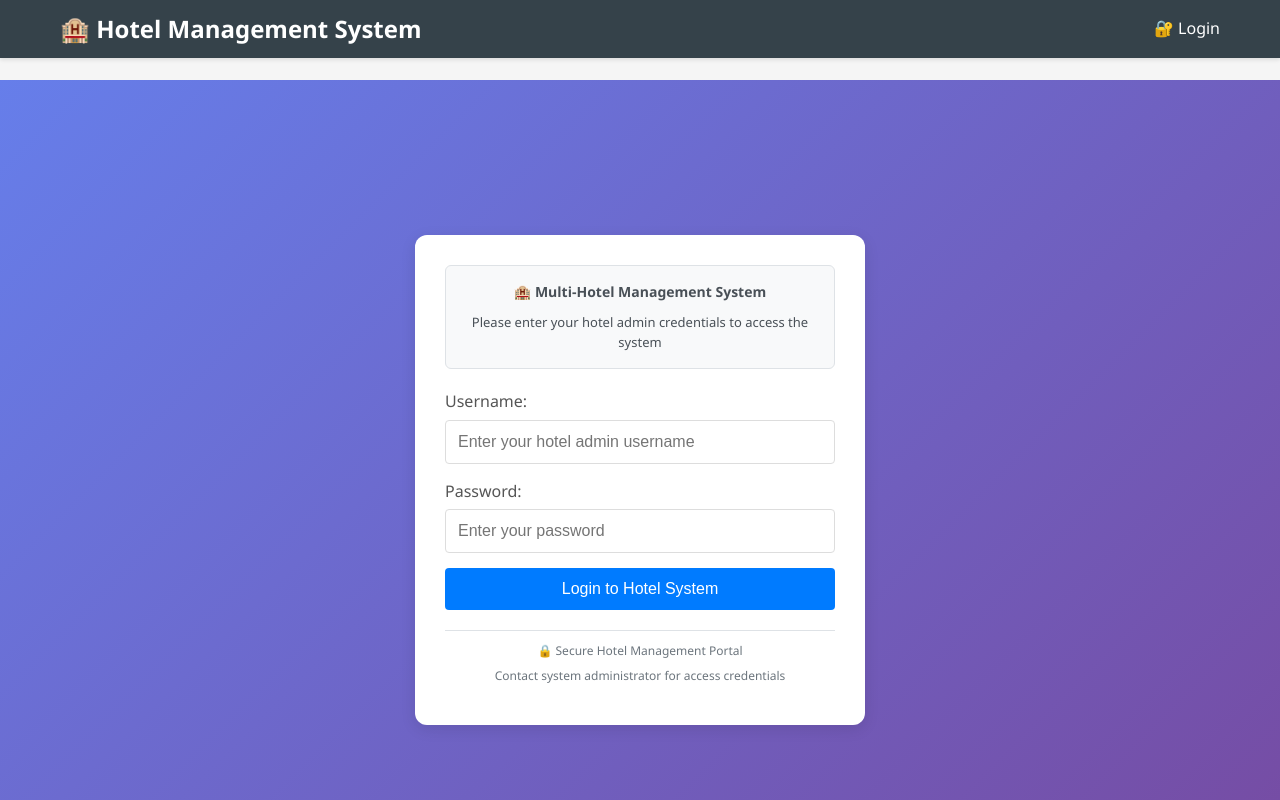
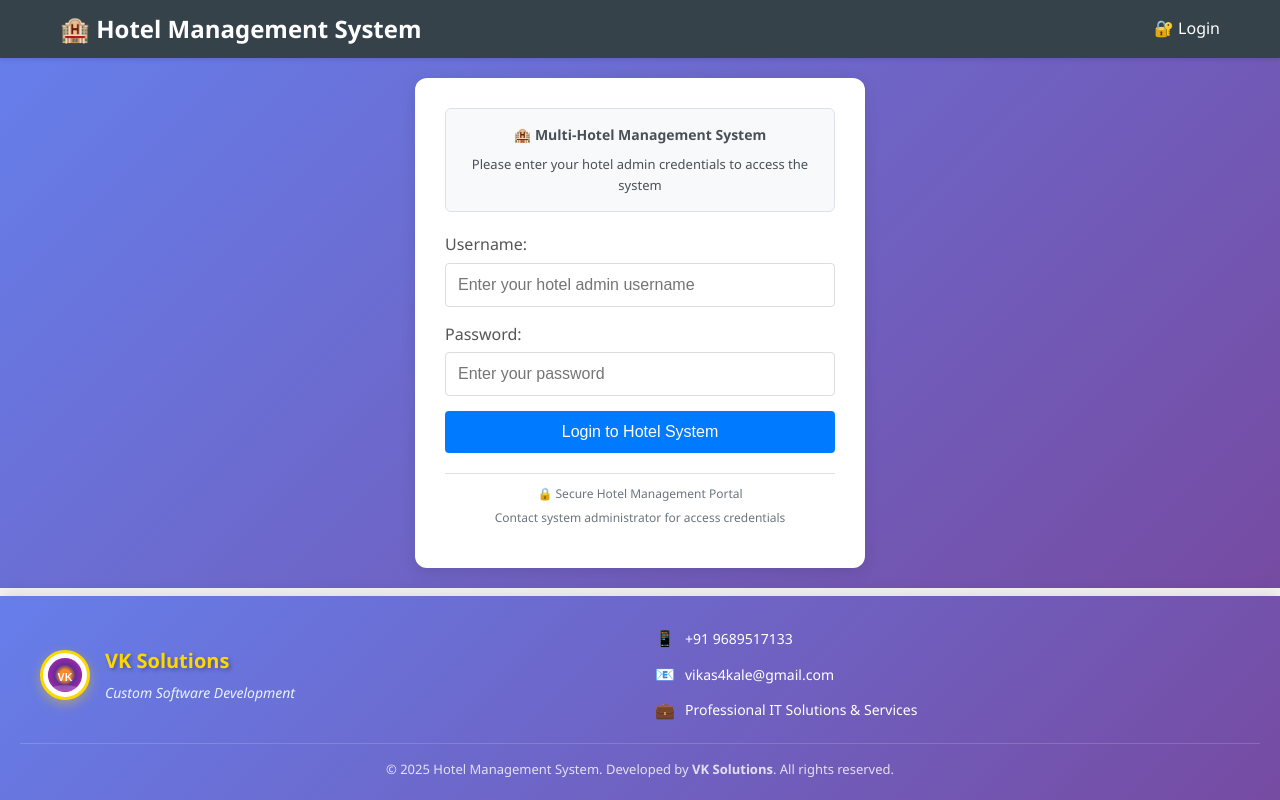
Before and after one commit to Vikas0401/Hotel_management, a React (Create React App) app: page /bill in a window 1280 px wide. Shown: the top 800 px of the page. Built offline with nearby package versions, Linux system fonts and the light colour scheme; a web font is replaced by a local one.

Commit message:
login page adjustment
adjust footer

```diff
--- a/src/components/Login/Login.css
+++ b/src/components/Login/Login.css
@@ -4,7 +4,7 @@
   flex-direction: column;
   justify-content: center;
   align-items: center;
-  min-height: 100vh;
+  min-height: 60vh; /* Reduced from 100vh to bring footer closer */
   background: linear-gradient(135deg, #667eea 0%, #764ba2 100%);
   padding: 20px;
 }
--- a/src/styles/App.css
+++ b/src/styles/App.css
@@ -20,9 +20,11 @@
 }
 
 .main-content {
-    flex: 1;
-    padding-top: 80px; /* Account for fixed header height */
-    min-height: calc(100vh - 140px); /* Adjust for header and footer */
+    flex: 0 1 auto; /* Changed from flex: 1 to allow footer to be visible */
+    margin-top: 58px; /* Further reduced to eliminate white gap */
+    /* Removed min-height to allow footer to be visible without scrolling */
+    display: flex;
+    flex-direction: column;
 }
 
 h1, h2, h3 {
```
